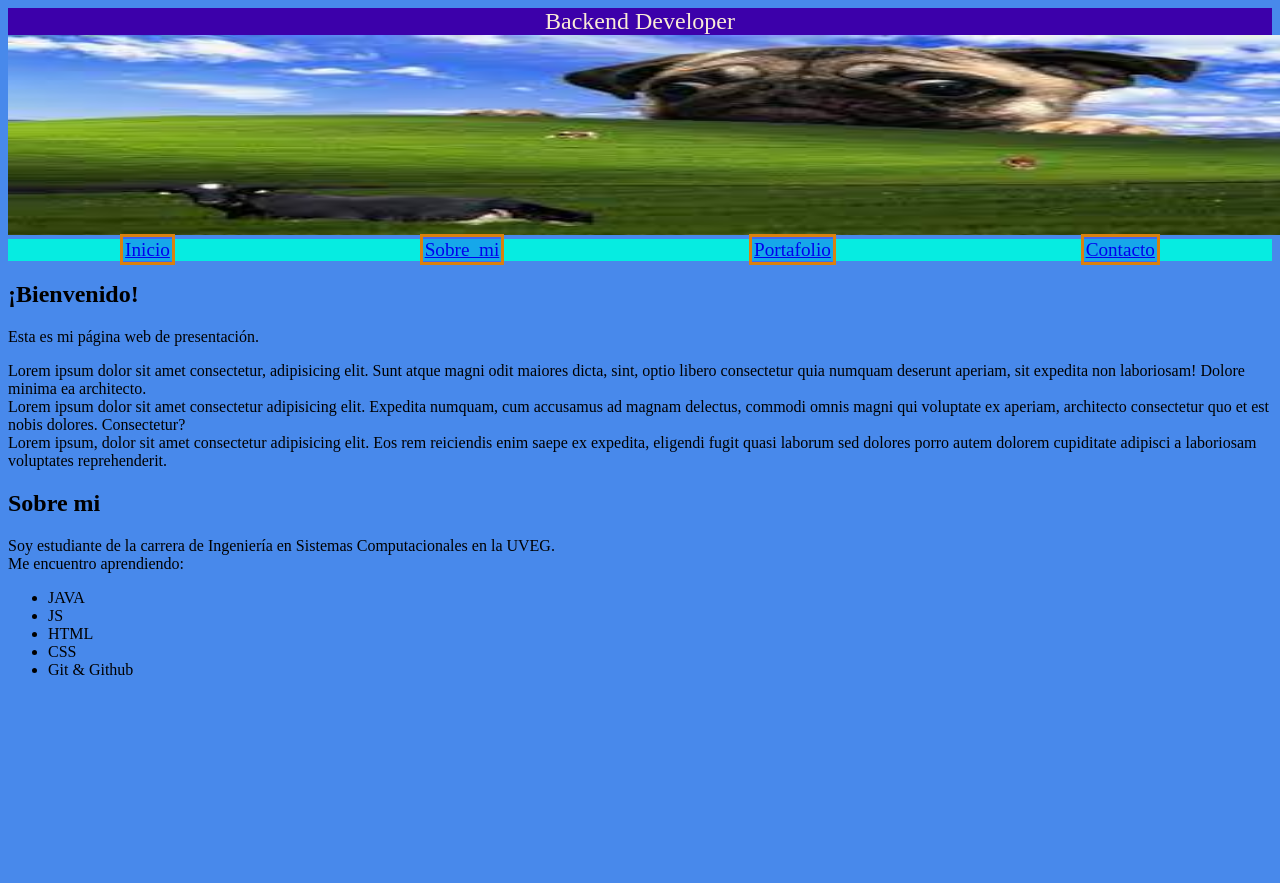
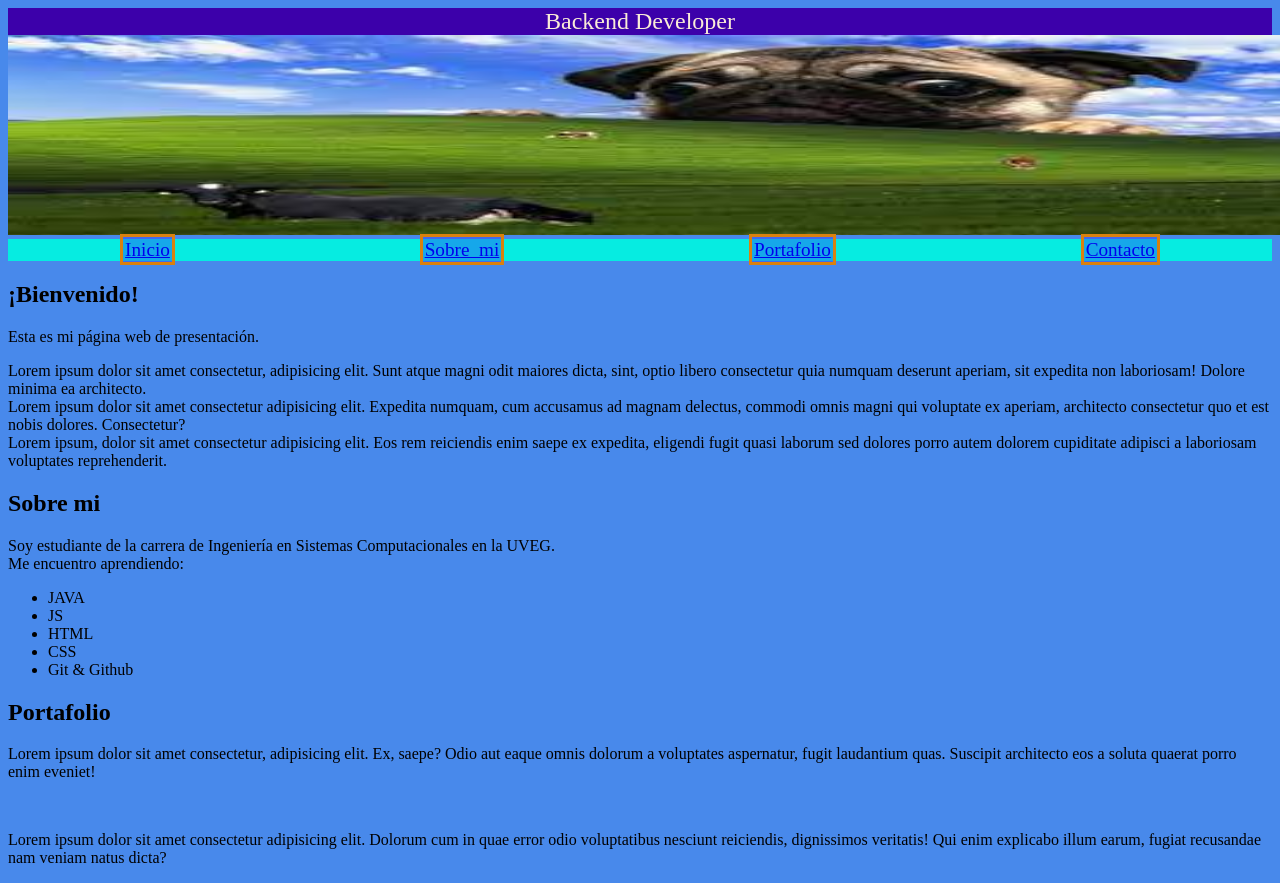
Before and after one commit to desarrolladoresTH/pagina-personal, a plain HTML site: page Index.html in a window 1280 px wide. Shown: the top 883 px of the page. Before the commit the page ends 800 px from the top, so only its background shows below. Drawn offline with Linux system fonts and the light colour scheme.

Commit message:
cuarto intento :(

```diff
--- a/Index.html
+++ b/Index.html
@@ -41,6 +41,14 @@
             <li>CSS</li>
             <li>Git & Github</li>
         </ul>
+
+    <h2>Portafolio</h2>
+    <p>Lorem ipsum dolor sit amet consectetur, adipisicing elit. Ex, saepe? Odio aut eaque omnis dolorum a voluptates aspernatur, fugit laudantium quas. Suscipit architecto eos a soluta quaerat porro enim eveniet!
+    </p>
+    <br>
+    <p>
+        Lorem ipsum dolor sit amet consectetur adipisicing elit. Dolorum cum in quae error odio voluptatibus nesciunt reiciendis, dignissimos veritatis! Qui enim explicabo illum earum, fugiat recusandae nam veniam natus dicta?
+    </p>
     </main>
 
 </body>
```
